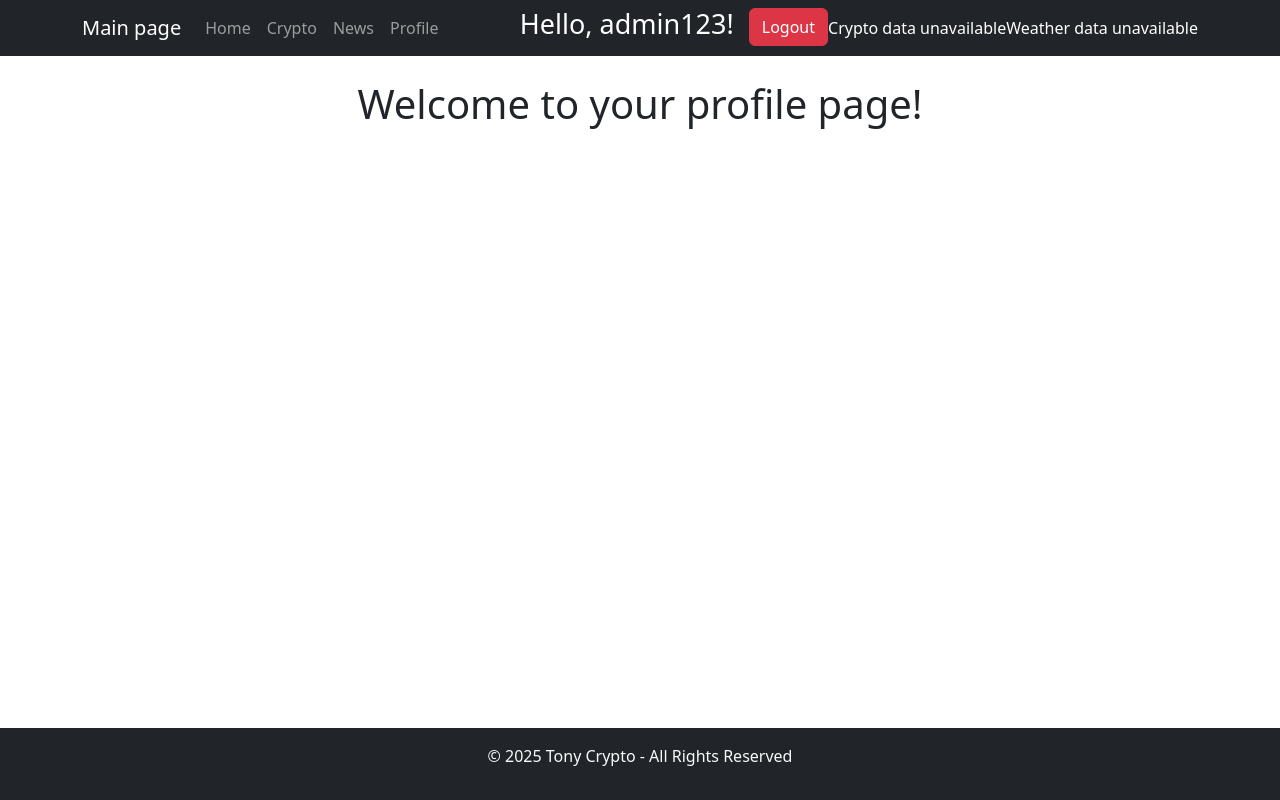
After one commit to boiko88/django_crypto, a Django app: page /profile/ in a window 1280 px wide. The commit adds this page. Run offline with Django 5.2, Linux system fonts and the light colour scheme; a user stored in the database is signed in; data that the repository does not hold is empty.

Commit message:
added profile page

```diff
--- a/templates/navbar.html
+++ b/templates/navbar.html
@@ -9,6 +9,7 @@
                     <li class="nav-item"><a class="nav-link" href="{% url 'home' %}">Home</a></li>
                     <li class="nav-item"><a class="nav-link" href="{% url 'crypto' %}">Crypto</a></li>
                     <li class="nav-item"><a class="nav-link" href="{% url 'news' %}">News</a></li>
+                    <li class="nav-item"><a class="nav-link" href="{% url 'profile' %}">Profile</a></li>
                 </ul>
                 <ul class="navbar-nav ms-auto">
                 {% if user.is_authenticated %}
--- /dev/null
+++ b/templates/profile.html
@@ -0,0 +1,10 @@
+{% extends "base.html" %}
+
+{% block title %}Profile - Crypto Platform{% endblock %}
+
+{% block content %}
+    <div class="text-center">
+        <h1>Welcome to your profile page!</h1>
+    {% include 'carousel.html' %}
+    </div>
+{% endblock %}
--- a/users/urls.py
+++ b/users/urls.py
@@ -1,6 +1,6 @@
 from django.urls import path
 from django.contrib.auth.views import LogoutView
-from .views import CustomLoginView, CustomRegisterView
+from .views import CustomLoginView, CustomRegisterView, ProfileView
 
 
 urlpatterns = [
@@ -8,4 +8,5 @@ urlpatterns = [
     path('login/', CustomLoginView.as_view(), name='login'),
     path('logout/', LogoutView.as_view(), name='logout'),
     path('register/', CustomRegisterView.as_view(), name='register'),
+    path('profile/', ProfileView.as_view(), name='profile'),
 ]
--- a/users/views.py
+++ b/users/views.py
@@ -1,7 +1,9 @@
 from django.contrib.auth.views import LoginView
 from .forms import CustomLoginForm
 from django.views.generic.edit import CreateView
+from django.views.generic import TemplateView
 from django.urls import reverse_lazy
+from django.contrib.auth.mixins import LoginRequiredMixin
 from .forms import CustomRegistrationForm
 from django.contrib.auth import login
 
@@ -20,3 +22,7 @@ class CustomRegisterView(CreateView):
         response = super().form_valid(form)
         login(self.request, self.object)
         return response
+
+
+class ProfileView(LoginRequiredMixin, TemplateView):
+    template_name = 'profile.html'
```
Also changed, not shown: db.sqlite3.
